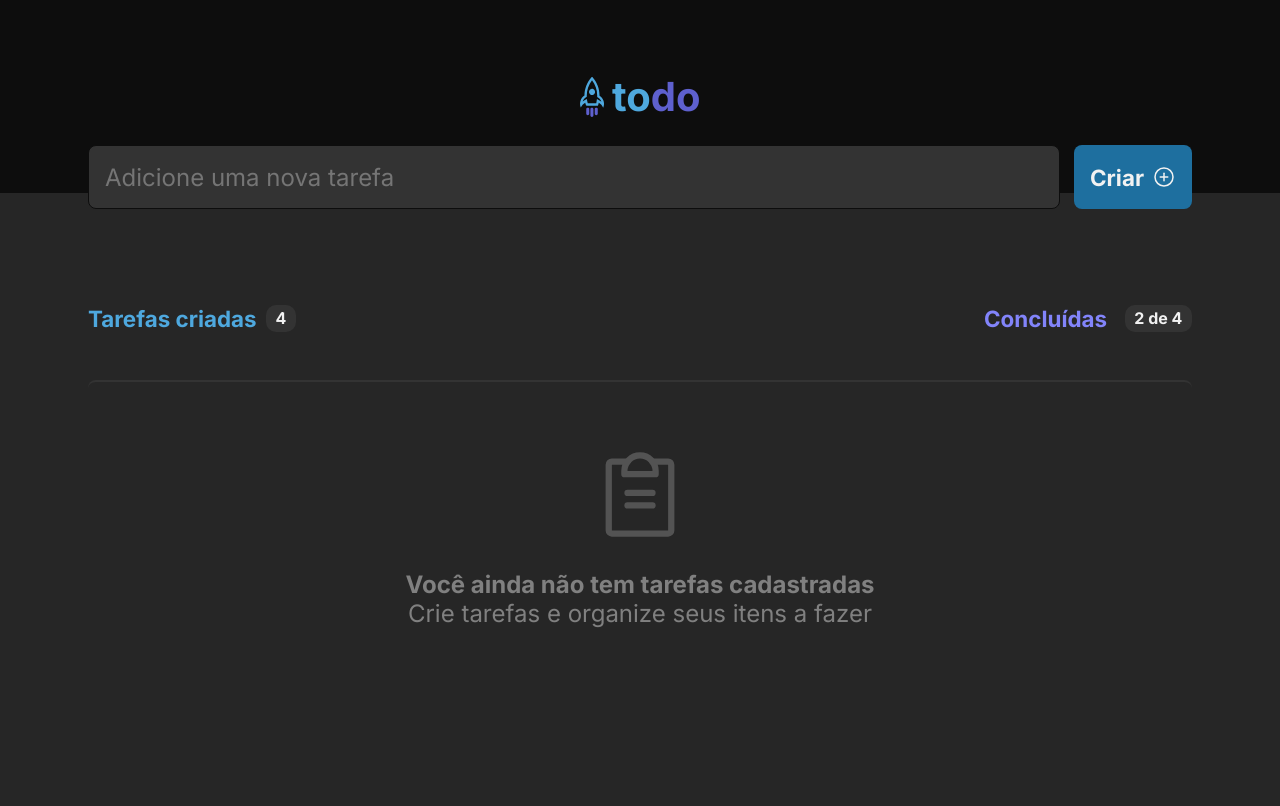
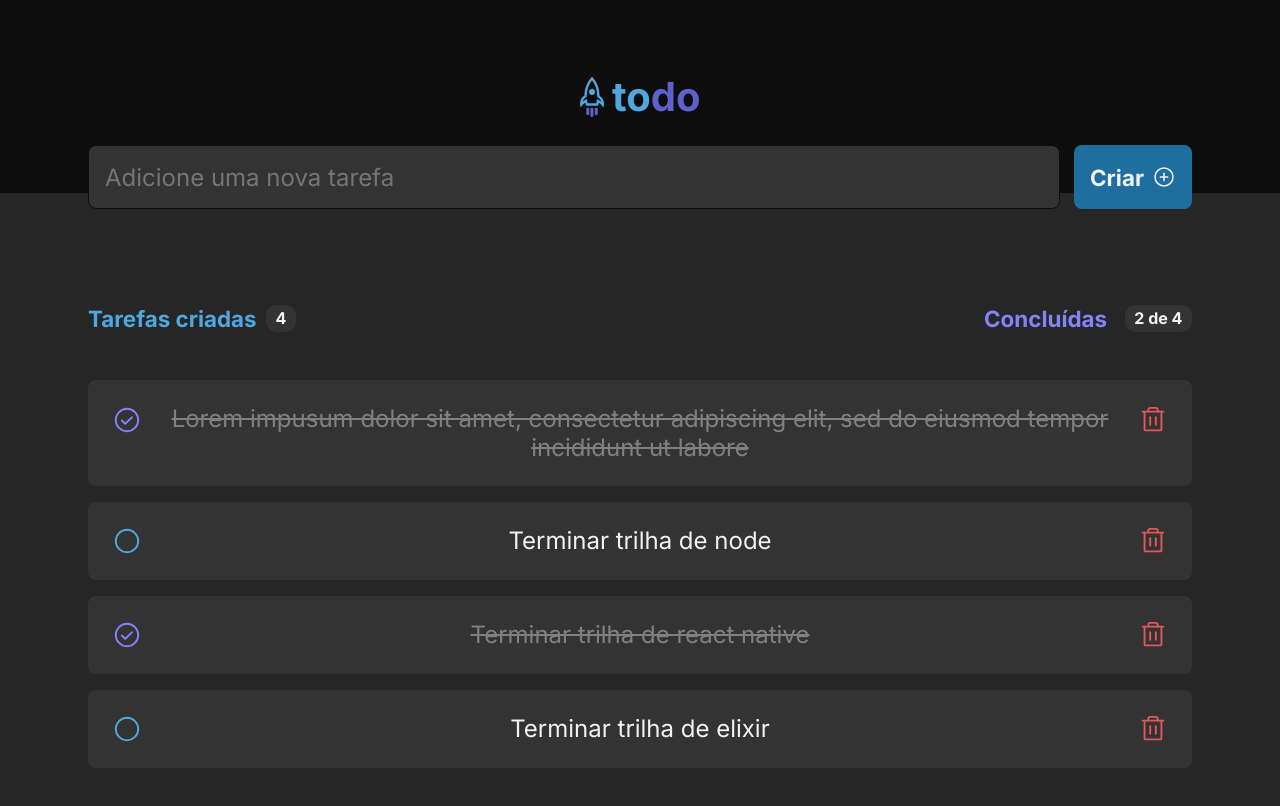
Before and after one commit to MateusHerculano01/todo-list-ignite, a React (Vite) app: page / in a window 1280 px wide. Shown: the top 806 px of the page. Built offline with nearby package versions, Linux system fonts and the light colour scheme.

Commit message:
feat: delete task

```diff
--- a/src/App.module.css
+++ b/src/App.module.css
@@ -46,7 +46,7 @@
   font-weight: bold;
   cursor: pointer;
 
-  transition: background-color 0.1s;
+  transition: background 0.1s;
 }
 
 .todoForm button[type="submit"]:hover {
--- a/src/App.tsx
+++ b/src/App.tsx
@@ -3,6 +3,7 @@ import { v4 as uuid } from 'uuid';
 import { PlusCircle, ClipboardText } from 'phosphor-react';
 
 import { Header } from './components/Header';
+import { Task } from './components/Task';
 
 import styles from './App.module.css'
 
@@ -13,7 +14,7 @@ function App() {
   const [tasks, setTasks] = useState([
     {
       id: uuid(),
-      title: 'Terminar o desafio',
+      title: 'Lorem impusum dolor sit amet, consectetur adipiscing elit, sed do eiusmod tempor incididunt ut labore',
       isComplete: true,
     },
     {
@@ -31,8 +32,23 @@ function App() {
       title: 'Terminar trilha de elixir',
       isComplete: false,
     },
+  ]);
 
-  ]);
+  function onDeleteTask(task_id: string) {
+    const tasksWithoutDeleteOne = tasks.filter(task => {
+      return task.id !== task_id;
+    });
+
+    setTasks(tasksWithoutDeleteOne);
+  }
+
+  function onCompletedTask(task_id: string) {
+    const tasksWithoutCompletedOne = tasks.filter(task => {
+      return task.isComplete = !task.isComplete;
+    });
+
+    setTasks(tasksWithoutCompletedOne);
+  }
 
   const numberOfTasks = tasks.length;
   const numberOfTasksCompleted = tasks.filter(tasks => tasks.isComplete === true).length;
@@ -65,12 +81,14 @@ function App() {
           </header>
 
           <main>
-
-            <div className={styles.taskNotFound}>
-              <ClipboardText size={100} />
-              <p><strong>Você ainda não tem tarefas cadastradas</strong> <br /> Crie tarefas e organize seus itens a fazer</p>
-            </div>
-
+            {!!numberOfTasks ?
+              (tasks.map((task) => <Task key={task.id} data={task} handleDelete={onDeleteTask} handleCompleted={onCompletedTask} />))
+              :
+              (<div className={styles.taskNotFound}>
+                <ClipboardText size={100} />
+                <p><strong>Você ainda não tem tarefas cadastradas</strong> <br /> Crie tarefas e organize seus itens a fazer</p>
+              </div>)
+            }
           </main>
         </section>
       </div>
--- /dev/null
+++ b/src/components/Task.module.css
@@ -0,0 +1,59 @@
+.wrapper {
+  display: flex;
+  flex-direction: row;
+  justify-content: space-between;
+
+  background: var(--gray-400);
+  border-radius: 8px;
+  padding: 1.5rem;
+  margin-bottom: 1rem;
+}
+
+.wrapper p {
+  width: 90%;
+  font-size: 1.5rem;
+  color: var(--gray-100);
+  text-align: center;
+}
+
+.wrapper p.checked {
+  text-decoration: line-through;
+  color: var(--gray-300);
+}
+
+.wrapper button {
+  background-color: transparent;
+  border: 0;
+  cursor: pointer;
+  line-height: 0;
+  border-radius: 2px;
+  text-decoration: none;
+
+  transition: color 0.1s;
+  max-height: 2rem;
+
+}
+
+.wrapper button.selectTask {
+  color: var(--blue);
+}
+
+.wrapper button.selectTask:hover {
+  color: var(--blue-dark);
+}
+
+.wrapper button.deleteTask {
+  color: var(--danger-200);
+}
+
+.wrapper button.deleteTask:hover {
+  color: var(--danger-400);
+}
+
+.wrapper svg.checkCircle {
+  color: var(--purple);
+}
+
+.wrapper svg.checkCircle:hover {
+  color: var(--purple-dark);
+}
--- /dev/null
+++ b/src/components/Task.tsx
@@ -0,0 +1,45 @@
+import { CheckCircle, Circle, Trash } from 'phosphor-react';
+
+import styles from './Task.module.css';
+
+interface TaskProps {
+  id: string;
+  title: string;
+  isComplete: boolean;
+}
+
+interface Props {
+  data: TaskProps;
+  handleDelete: (task_id: string) => void;
+  handleCompleted: (task_id: string) => void;
+}
+
+export function Task({ data, handleDelete, handleCompleted }: Props) {
+  const iconsSize = 30;
+
+  function handleDeleteTask() {
+    handleDelete(data.id);
+  }
+
+  function handleCompletedTask() {
+    handleCompleted(data.id);
+  }
+
+  return (
+    <div className={styles.wrapper}>
+      <button type="button" className={styles.selectTask} title="Marcar tarefa como concluída" onClick={handleCompletedTask}>
+        {
+          data.isComplete
+            ? <CheckCircle size={iconsSize} className={styles.checkCircle} />
+            : <Circle size={iconsSize} />
+        }
+      </button>
+
+      <p className={data.isComplete ? styles.checked : ''}>{data.title}</p>
+
+      <button type="button" className={styles.deleteTask} onClick={handleDeleteTask} title="Deletar Tarefa">
+        <Trash size={iconsSize} />
+      </button>
+    </div>
+  );
+}
--- a/src/global.css
+++ b/src/global.css
@@ -13,7 +13,8 @@
   --blue: #4EA8DE;
   --blue-dark: #1E6F9F;
 
-  --danger: #E25858;
+  --danger-200: #E25858;
+  --danger-400: #f93a3a;
 }
 
 :focus {
```
